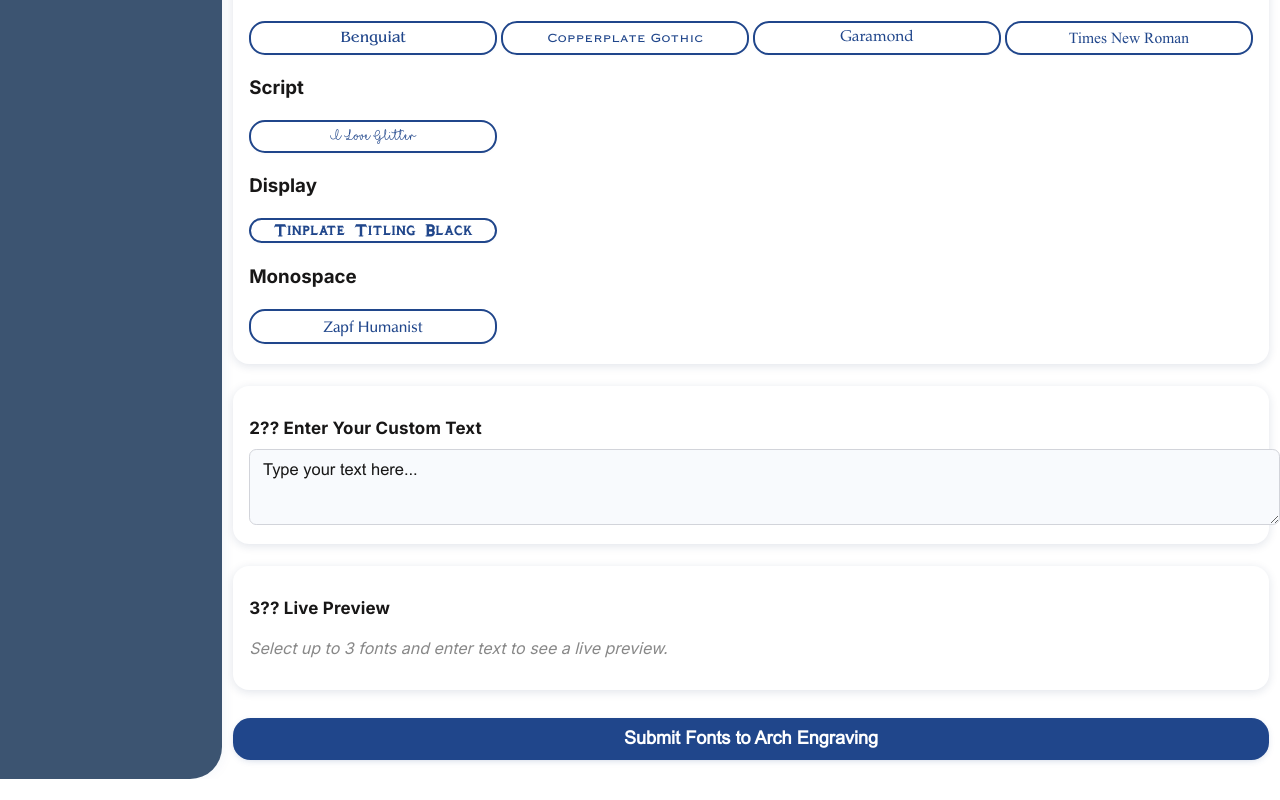
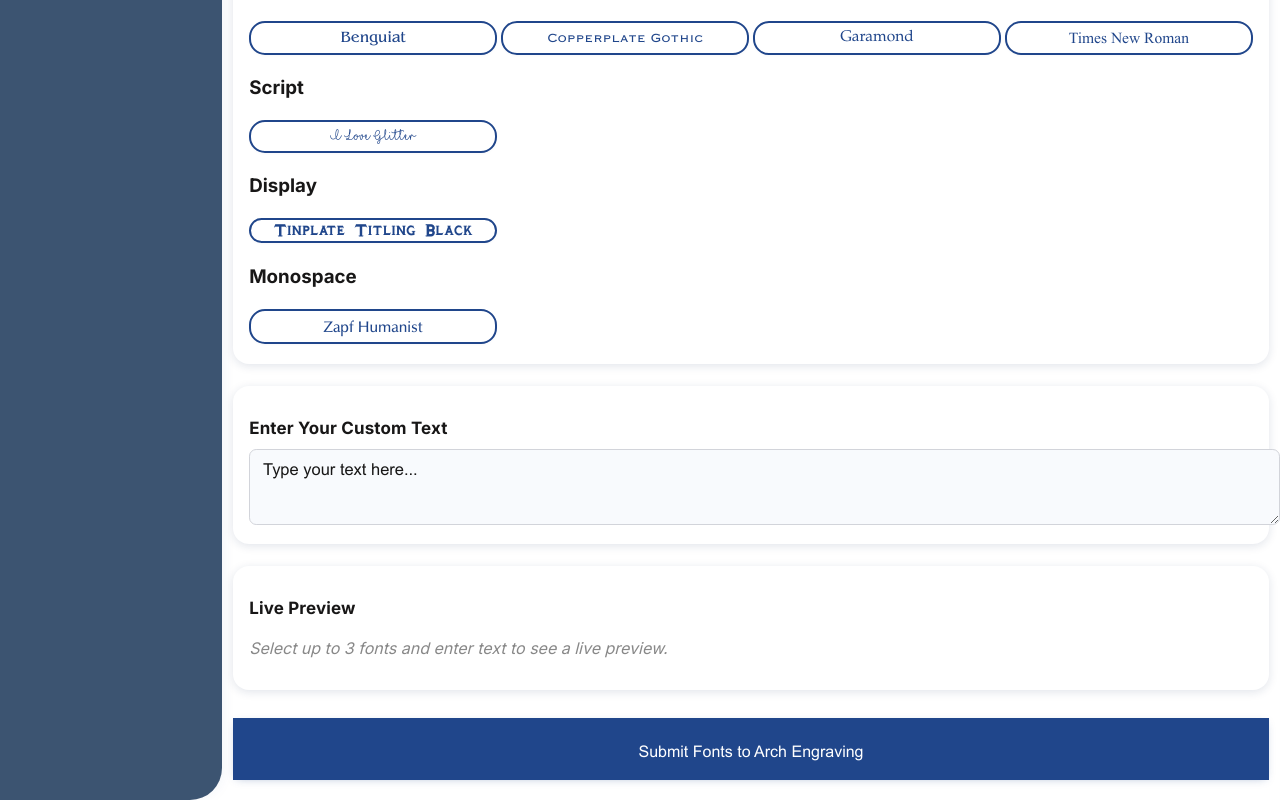
Before and after one commit to Arch-Tom/archfonthub, a React (Vite) app: page / in a window 1280 px wide. Shown: the part 220-1020 px from the top of the page. Before the commit the page ends 999 px from the top, so only its background shows below. Built offline with nearby package versions, Linux system fonts and the light colour scheme.

Commit message:
Changes to button sizing and to remove numbers from headings

```diff
--- a/src/App.css
+++ b/src/App.css
@@ -1,5 +1,5 @@
 :root {
-    --sidebar-bg: #3c5471; /* Your image color */
+    --sidebar-bg: #3c5471;
     --main-bg: #fff;
     --card-bg: #fff;
     --card-radius: 1rem;
@@ -255,6 +255,29 @@ body, html {
         color: #fff;
     }
 
+.same-size-button {
+    min-width: 160px;
+    padding: 0.6rem 1.2rem;
+    font-size: 1rem;
+    font-weight: 600;
+    text-align: center;
+    border-radius: 0.7rem;
+    cursor: pointer;
+    box-sizing: border-box;
+    display: inline-block;
+    white-space: nowrap;
+}
+
+.save-button.same-size-button,
+.message-button.same-size-button,
+.cancel-button.same-size-button {
+    font-size: inherit;
+    padding: inherit;
+    min-width: inherit;
+    border-radius: inherit;
+    font-weight: inherit;
+}
+
 @media (max-width: 900px) {
     .app-layout {
         flex-direction: column;
--- a/src/App.jsx
+++ b/src/App.jsx
@@ -98,7 +98,6 @@ const App = () => {
             customerCompany.trim() ? formatForFilename(customerCompany) : ''
         ].filter(Boolean).join('_') + '.svg';
 
-        // Only upload to Cloudflare R2
         try {
             const response = await fetch(`${WORKER_URL}/${filename}`, {
                 method: 'PUT',
@@ -143,8 +142,8 @@ const App = () => {
                                 <input id="customerCompany" type="text" value={customerCompany} onChange={e => setCustomerCompany(e.target.value)} />
                             </div>
                             <div className="button-group">
-                                <button type="button" className="cancel-button" onClick={() => setShowCustomerModal(false)}>Cancel</button>
-                                <button type="submit">Submit & Save</button>
+                                <button type="button" className="cancel-button same-size-button" onClick={() => setShowCustomerModal(false)}>Cancel</button>
+                                <button type="submit" className="same-size-button">Submit & Save</button>
                             </div>
                         </form>
                     </div>
@@ -155,14 +154,14 @@ const App = () => {
                 <div className="modal-overlay">
                     <div className="message-box modal-box">
                         <p className="message-text">{message}</p>
-                        <button onClick={() => setShowMessageBox(false)} className="message-button">OK</button>
+                        <button onClick={() => setShowMessageBox(false)} className="message-button same-size-button">OK</button>
                     </div>
                 </div>
             )}
 
             <div className="main-content">
                 <section className="section-card">
-                    <h2 className="section-title">1?? Choose Your Fonts (Max {MAX_SELECTED_FONTS})</h2>
+                    <h2 className="section-title">Choose Your Fonts (Max {MAX_SELECTED_FONTS})</h2>
                     <div className="font-grid-container">
                         {Object.entries(categorizedFonts).map(([category, fonts]) => (
                             <div key={category} className="font-category">
@@ -185,7 +184,7 @@ const App = () => {
                 </section>
 
                 <section className="section-card">
-                    <h2 className="section-title">2?? Enter Your Custom Text</h2>
+                    <h2 className="section-title">Enter Your Custom Text</h2>
                     <textarea
                         className="text-input"
                         style={{ fontFamily: 'Arial, sans-serif' }}
@@ -198,7 +197,7 @@ const App = () => {
                 </section>
 
                 <section className="section-card">
-                    <h2 className="section-title">3?? Live Preview</h2>
+                    <h2 className="section-title">Live Preview</h2>
                     {selectedFonts.length === 0 && customText === DEFAULT_TEXT_PLACEHOLDER ? (
                         <p className="empty-preview-message">Select up to 3 fonts and enter text to see a live preview.</p>
                     ) : (
@@ -213,7 +212,7 @@ const App = () => {
                     )}
                 </section>
 
-                <button className="save-button" onClick={handleSaveSvg}>
+                <button className="save-button same-size-button" onClick={handleSaveSvg}>
                     Submit Fonts to Arch Engraving
                 </button>
             </div>
```
